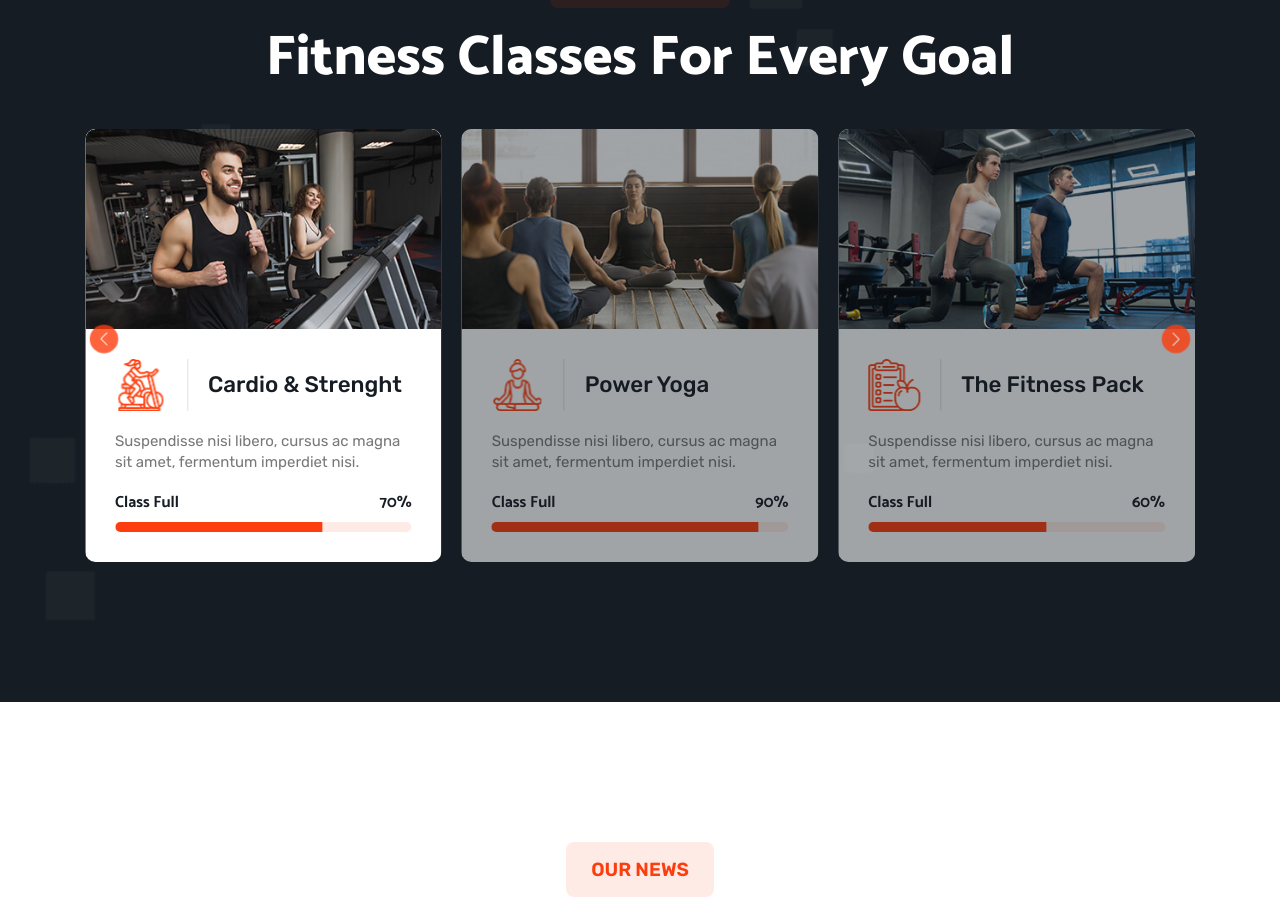
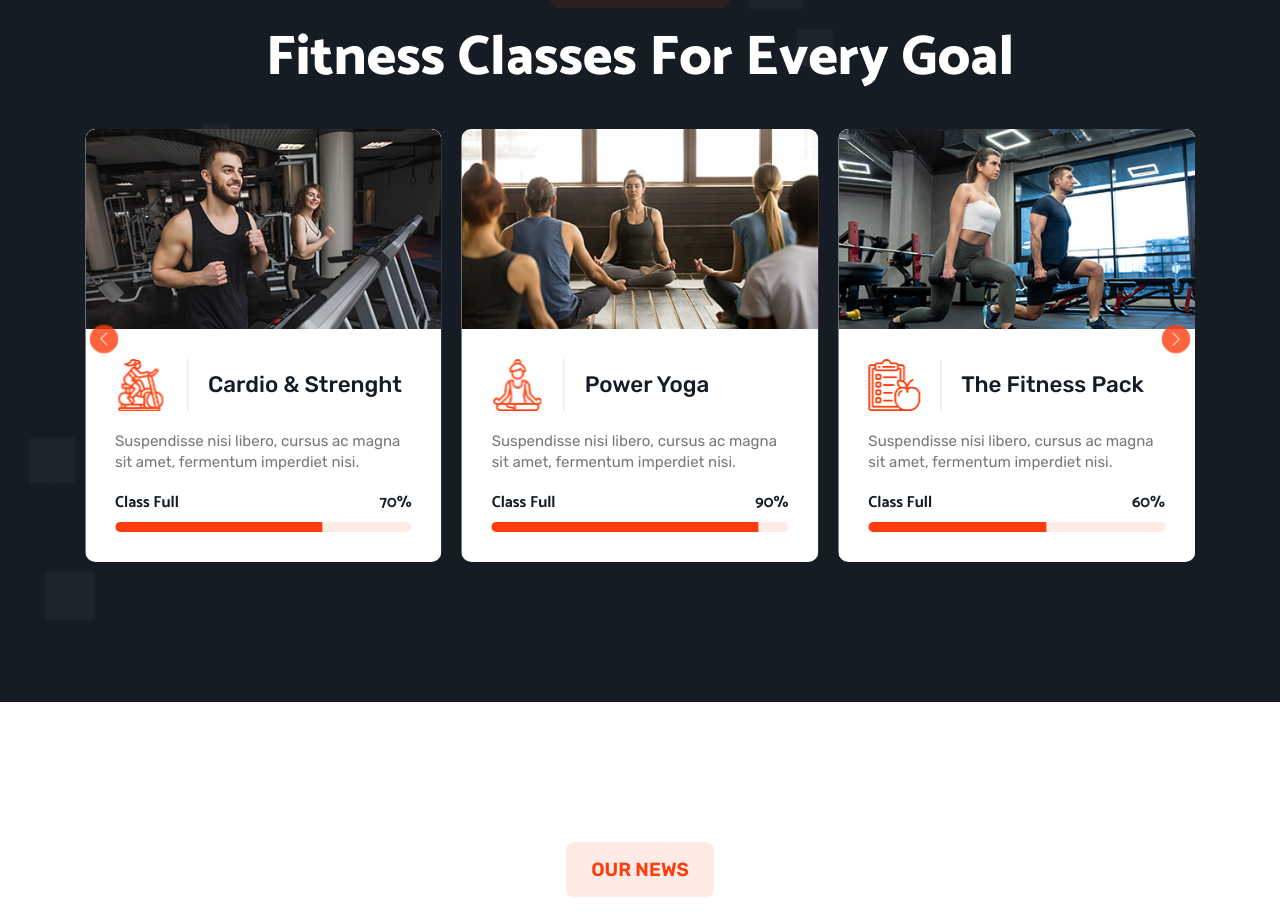
Before and after one commit to sheikhmuktadir-dev/fitgo, a React (Vite) app: page / in a window 1280 px wide. Shown: the part 2279-3200 px from the top of the page. Built offline with nearby package versions, Linux system fonts and the light colour scheme.

Commit message:
slider css fixed

```diff
--- a/src/Components/Slider/CardSlider.module.css
+++ b/src/Components/Slider/CardSlider.module.css
@@ -7,8 +7,6 @@
   display: flex;
   justify-content: center;
   transition: all 0.4s ease;
-  transform: scale(0.9);
-  opacity: 0.6;
 }
 
 /* Navigation buttons */
@@ -24,11 +22,6 @@
   transform: scale(0.95);
   opacity: 0.8;
   color: var(--white-color);
-}
-
-:global(.swiper-slide-active) {
-  transform: scale(1);
-  opacity: 1;
 }
 
 /* Arrow icon */
```
